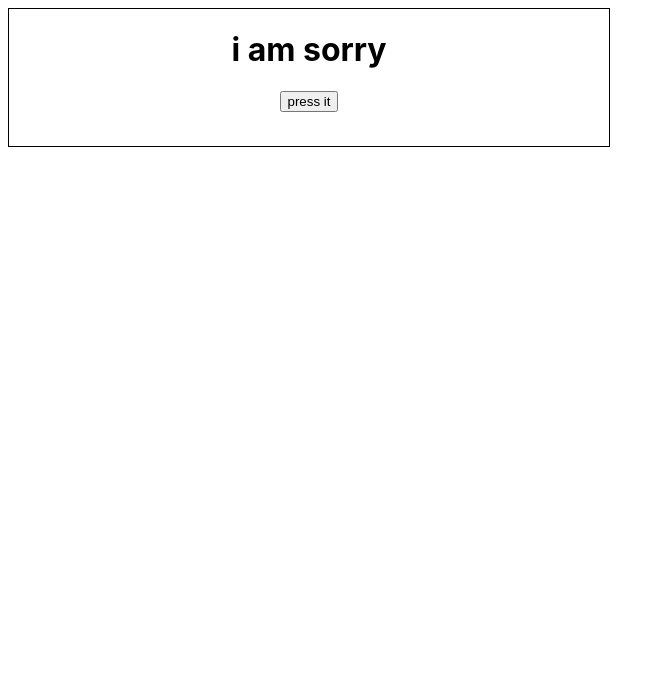
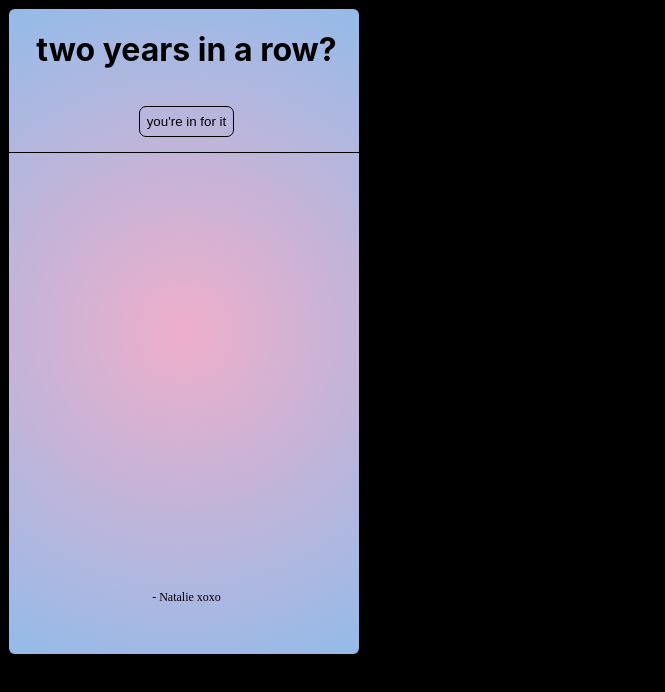
Before and after one commit to smllygrl/michaelGenerator, a plain HTML site: page michael.html in a window 1280 px wide. Shown: the whole page, without its empty margins (0-665 px from the left). Drawn offline with Linux system fonts and the light colour scheme.

Commit message:
all done

```diff
--- a/michael.html
+++ b/michael.html
@@ -3,15 +3,21 @@
   <head>
     <meta charset="UTF-8" />
     <meta http-equiv="X-UA-Compatible" content="IE=edge" />
-    <meta name="viewport" content="width=device-width, initial-scale=1.0" />
+    <meta
+      name="viewport"
+      content="width=device-width,initial-scale=1,maximum-scale=1,user-scalable=no"
+    />
+    <meta http-equiv="X-UA-Compatible" content="IE=edge,chrome=1" />
     <script src="michael.js"></script>
     <link rel="stylesheet" href="michael.css" />
     <title>its chrambus mikey</title>
   </head>
   <body class="body">
     <div class="body__box">
-      <h1 class="body__heading">i am sorry</h1>
-      <button class="body__button" onclick="clickEvent()">press it</button>
+      <h1 class="body__heading">two years in a row?</h1>
+      <button class="body__button" onclick="clickEvent()">
+        you're in for it
+      </button>
 
       <div class="body__genBox">
         <div class="body__imageDiv">
@@ -22,6 +28,7 @@
           <p class="body__string" id="genString"></p>
         </div>
       </div>
+      <p class="body__footer">- Natalie xoxo</p>
     </div>
   </body>
 </html>
--- a/michael.js
+++ b/michael.js
@@ -34,29 +34,20 @@ const michImages = [
 
 let randomNum = 0;
 
-// Random number generator
-// String max = 10 // Image max = 18
 const genRandomNum = (min, max) => {
-  console.log("Random number beginning");
   let randomNum = Math.floor(Math.random() * (max - min + 1) + min);
-  console.log(`The new randomNum: ${randomNum}`);
   return randomNum;
 };
 
-// // Declare button
-// const genButt = document.getElementById("generator");
-
 const clickEvent = (c) => {
-  console.log("Click event");
-
+  // String
   let stringNum = genRandomNum(1, 10);
+  console.log(`stringNum: ${stringNum}`);
   let funString = michStrings[stringNum];
-  console.log(funString);
   document.getElementById("genString").innerText = funString;
-
-  // 0 is min now bc we are getting from an arr
-  let imageNum = genRandomNum(0, 18);
+  // Image
+  let imageNum = genRandomNum(1, 18) - 1;
+  console.log(`imageNum: ${imageNum}`);
   document.getElementById("genImage").src = michImages[imageNum];
-
-  return funString;
+  return c;
 };
--- a/michael.scss
+++ b/michael.scss
@@ -1,16 +1,72 @@
 .body {
   display: flex;
-  align-items: center;
+  background-color: black;
   &__box {
     display: flex;
     flex-wrap: wrap;
     flex-direction: column;
     align-items: center;
     border: 1px solid black;
-    width: 600px;
+    border-radius: 7px;
+    width: 350px;
+    height: 645px;
+    background: radial-gradient(
+      circle,
+      rgba(238, 174, 202, 1) 0%,
+      rgba(148, 187, 233, 1) 100%
+    );
   }
   &__heading {
     font-family: -apple-system, BlinkMacSystemFont, "Segoe UI", Roboto, Oxygen,
       Ubuntu, Cantarell, "Open Sans", "Helvetica Neue", sans-serif;
   }
+  &__button {
+    margin: 15px;
+    padding: 7px;
+    background: none;
+    border: 1px solid black;
+    border-radius: 7px;
+    cursor: pointer;
+  }
+  &__imageDiv {
+    display: flex;
+    justify-content: center;
+    align-items: center;
+    flex-wrap: nowrap;
+    border-top: black 1px solid;
+    padding: 15px;
+    height: 275px;
+    width: 325px;
+  }
+  &__image {
+    max-width: 100%;
+    max-height: 100%;
+  }
+  &__stringDiv {
+    height: 100px;
+    width: 325px;
+    display: flex;
+    flex-wrap: wrap;
+    align-items: center;
+    justify-content: center;
+    overflow: scroll;
+    margin: 10px;
+  }
+  &__string {
+    display: flex;
+    flex-wrap: wrap;
+    flex-direction: column;
+    align-items: center;
+    justify-content: center;
+    font-size: auto;
+    font-style: italic;
+    overflow: scroll;
+    font-family: -apple-system, BlinkMacSystemFont, "Segoe UI", Roboto, Oxygen,
+      Ubuntu, Cantarell, "Open Sans", "Helvetica Neue", sans-serif;
+  }
+  &__footer {
+    font-size: 12px;
+    font-family: "Times New Roman", Times, serif;
+    font-style: bold;
+  }
 }
```
Also changed, not shown: michImages/18.jpg, michael.css.
